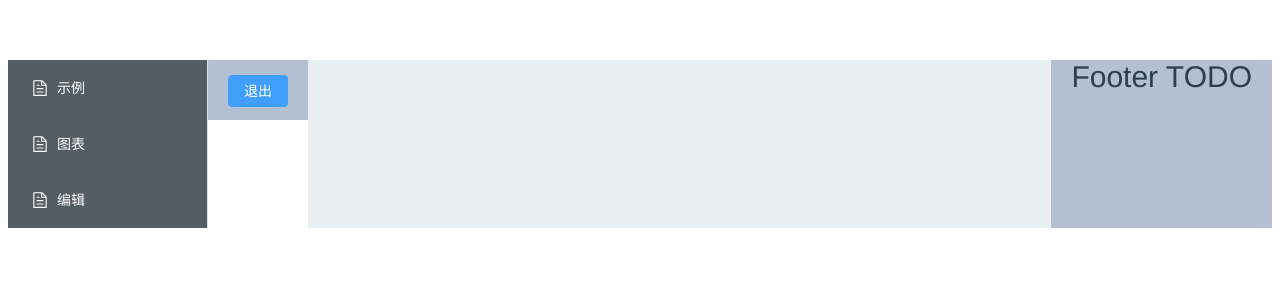
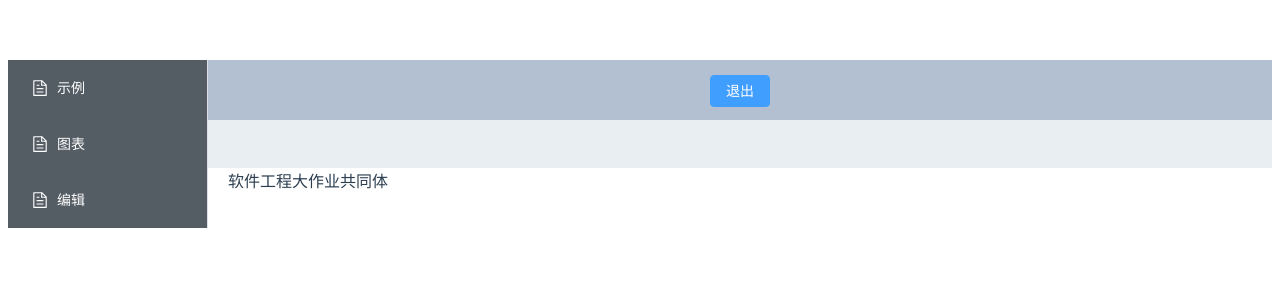
Before and after one commit to 66RING/easycharts, a Vue app: page / in a window 1280 px wide. Shown: the top 300 px of the page. Built offline with nearby package versions, Linux system fonts and the light colour scheme.

Commit message:
添加底栏和部分注释

```diff
--- a/src/components/admin/Footer.vue
+++ /dev/null
@@ -1,23 +0,0 @@
-<template>
-  <div class="footer">
-    <el-footer>Footer TODO </el-footer>
-  </div>
-</template>
-
-<script>
-export default {
-
-}
-</script>
-
-<style scoped>
-
-.footer{
-  background-color: #B3C0D1;
-  text-align: center;
-}
-.el-footer{
-  font-size: 30px;
-}
-
-</style>
--- a/src/components/admin/Header.vue
+++ b/src/components/admin/Header.vue
@@ -12,7 +12,6 @@ export default {
       this.$router.push('/login')
     }
   }
-
 }
 </script>
 
--- a/src/views/Admin.vue
+++ b/src/views/Admin.vue
@@ -3,12 +3,20 @@
   <el-container>
     <Nav></Nav>
     <el-container>
+	  <!-- 顶栏 -->
       <Header/>
+
+	  <!-- 主页面 -->
       <el-main>
 		<router-view :key="$router.path"></router-view>
 	  </el-main>
-      <!-- <el-footer>Footer</el-footer> -->
-	  <Footer/>
+
+	  <!-- 底栏 -->
+      <el-footer
+	  background-color="#B3C0D1"
+	  text-align="center"
+	  font-size="30px">
+	  软件工程大作业共同体</el-footer>
     </el-container>
   </el-container>
 </template>
@@ -16,10 +24,9 @@
 <script>
 // 顶栏，导航栏目，底栏样式都封装在下列文件中
 import Nav from '../components/admin/Nav.vue'
-import Footer from '../components/admin/Footer.vue'
 import Header from '../components/admin/Header.vue'
 export default {
-  components: {Nav, Footer, Header}
+  components: {Nav, Header}
 }
 </script>
 
```
